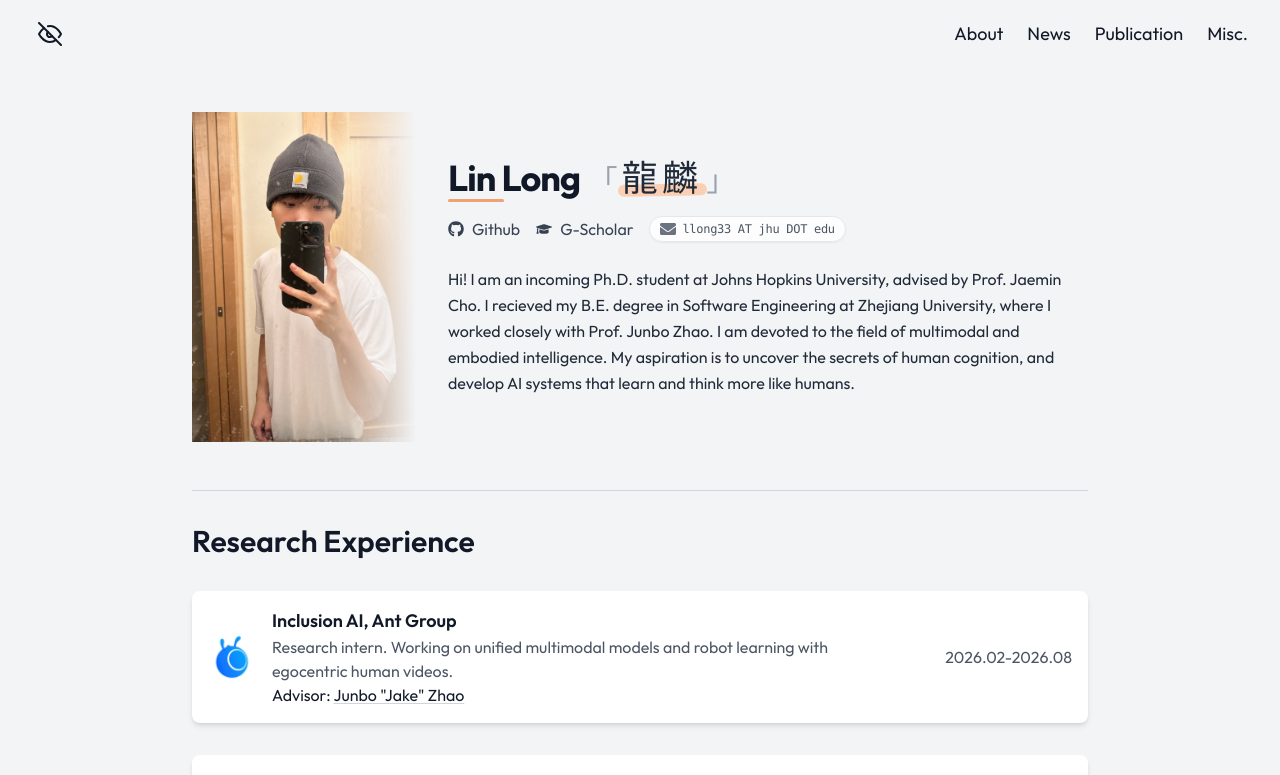
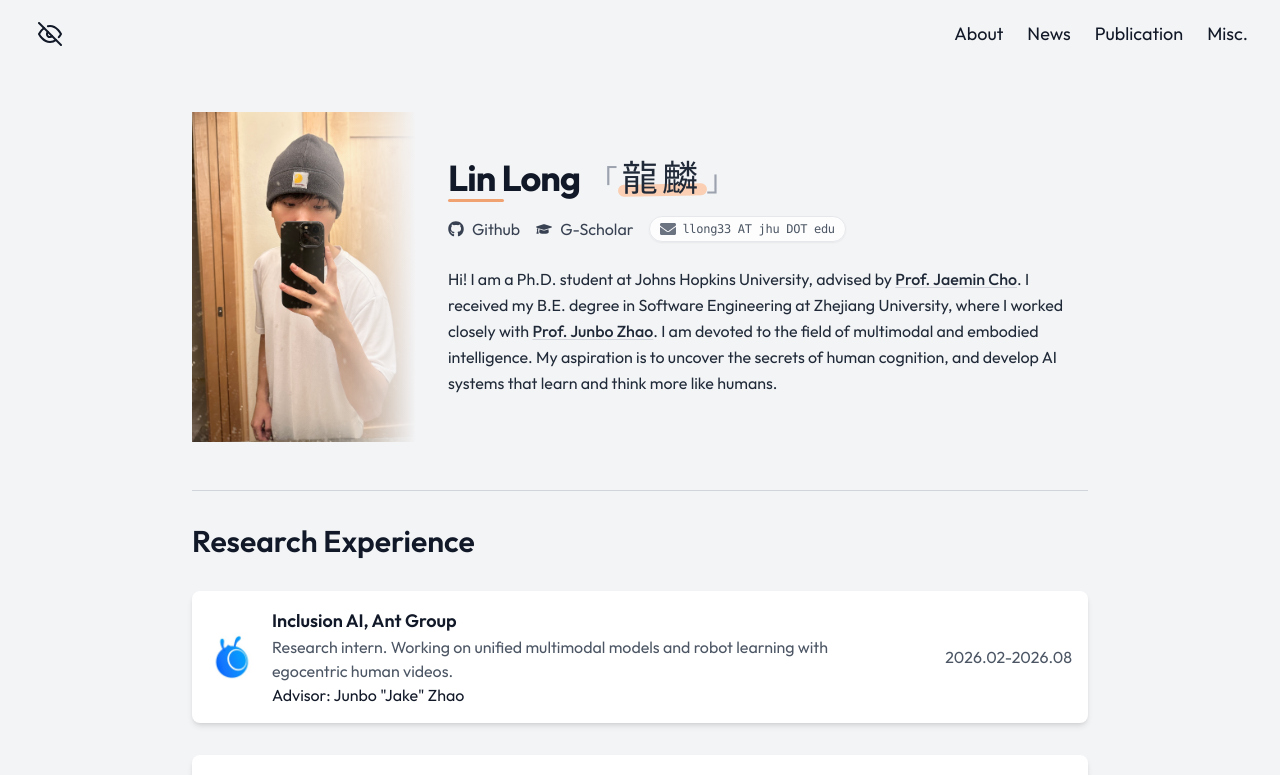
Before and after one commit to llong-cs/llong-cs.github.io, a Next.js app: page / in a window 1280 px wide. Shown: the top 775 px of the page. Built offline with nearby package versions, Linux system fonts and the light colour scheme; a web font is replaced by a local one.

Commit message:
move advisor links to bio

```diff
--- a/app/page.tsx
+++ b/app/page.tsx
@@ -43,6 +43,32 @@ const emojiRegex = /[\u{1F600}-\u{1F64F}\u{1F300}-\u{1F5FF}\u{1F680}-\u{1F6FF}\u
 
 function stripEmoji(text: string): string {
   return text.replace(emojiRegex, '').replace(/\s{2,}/g, ' ').trim();
+}
+
+const bioLinks: Record<string, string> = {
+  'Prof. Jaemin Cho': 'https://j-min.io/',
+  'Prof. Junbo Zhao': 'https://jzhao2024.github.io/',
+};
+
+function renderBio(text: string) {
+  const linkedNames = Object.keys(bioLinks);
+  const pattern = new RegExp(`(${linkedNames.map((name) => name.replace(/[.*+?^${}()|[\]\\]/g, '\\$&')).join('|')})`, 'g');
+
+  return text.split(pattern).map((part, index) => {
+    const link = bioLinks[part];
+
+    return link ? (
+      <a
+        key={`${part}-${index}`}
+        href={link}
+        target="_blank"
+        rel="noopener noreferrer"
+        className="font-medium underline decoration-gray-300 underline-offset-2 transition-colors duration-200 hover:text-[#e8844e] hover:decoration-[#f09a63]"
+      >
+        {part}
+      </a>
+    ) : part;
+  });
 }
 
 function EyeOpenIcon() {
@@ -96,24 +122,7 @@ function ExperienceCard({ experience }: { experience: Experience }) {
       <div className="flex-1 min-w-0">
         <h3 className="text-lg font-semibold">{experience.organization}</h3>
         <p className="text-base text-gray-600">{experience.role}</p>
-        <p className="text-base">
-          {experience.advisors.length > 1 ? 'Advisors' : 'Advisor'}:{' '}
-          {experience.advisors.map((advisor, index) => (
-            <span key={advisor.name}>
-              {index > 0 && ', '}
-              {advisor.link ? (
-                <a
-                  href={advisor.link}
-                  target="_blank"
-                  rel="noopener noreferrer"
-                  className="underline decoration-gray-300 underline-offset-2 transition-colors duration-200 hover:text-[#e8844e] hover:decoration-[#f09a63]"
-                >
-                  {advisor.name}
-                </a>
-              ) : advisor.name}
-            </span>
-          ))}
-        </p>
+        <p className="text-base">{experience.advisors.includes(',') ? 'Advisors' : 'Advisor'}: {experience.advisors}</p>
       </div>
       <p className="text-sm sm:text-base text-gray-600 sm:text-right sm:w-48 flex-shrink-0">{experience.period}</p>
     </div>
@@ -204,7 +213,7 @@ export default function Home() {
               </p>
             </div>
             <p className="mt-6 text-base text-gray-800 leading-relaxed">
-              {isColor ? intro.bio : stripEmoji(intro.bio)}
+              {renderBio(isColor ? intro.bio : stripEmoji(intro.bio))}
               {isColor && <><br />{intro.acknowledgement}</>}
             </p>
           </div>
--- a/data/experiences.ts
+++ b/data/experiences.ts
@@ -1,13 +1,8 @@
-export interface Advisor {
-  name: string;
-  link?: string;
-}
-
 export interface Experience {
   logo: string;
   organization: string;
   role: string;
-  advisors: Advisor[];
+  advisors: string;
   period: string;
 }
 
@@ -16,28 +11,21 @@ export const researchExperiences: Experience[] = [
     logo: "/images/antgroup-logo.jpeg",
     organization: "Inclusion AI, Ant Group",
     role: "Research intern. Working on unified multimodal models and robot learning with egocentric human videos.",
-    advisors: [
-      { name: "Junbo \"Jake\" Zhao", link: "https://jzhao2024.github.io/" }
-    ],
+    advisors: "Junbo \"Jake\" Zhao",
     period: "2026.02-2026.08"
   },
   {
     logo: "/images/uw-madison-logo.png",
     organization: "University of Wisconsin-Madison",
     role: "Visiting scholar at the Department of Computer Sciences.",
-    advisors: [
-      { name: "Sharon Li" }
-    ],
+    advisors: "Sharon Li",
     period: "2025.06-2026.01"
   },
   {
     logo: "/images/bytedance-logo.png",
     organization: "ByteDance Seed",
     role: "Research intern. Working on multimodal agent.",
-    advisors: [
-      { name: "Yuan Lin" },
-      { name: "Hang Li" }
-    ],
+    advisors: "Yuan Lin, Hang Li",
     period: "2024.12-2025.06"
   }
 ];
@@ -47,29 +35,21 @@ export const educationExperiences: Experience[] = [
     logo: "/images/jhu-logo.png",
     organization: "Johns Hopkins University",
     role: "Ph.D. in Computer Science, Whiting School of Engineering.",
-    advisors: [
-      { name: "Jaemin Cho", link: "https://j-min.io/" }
-    ],
+    advisors: "Jaemin Cho",
     period: "2026-Present"
   },
   {
     logo: "/images/zju-logo.png",
     organization: "Zhejiang University",
     role: "M.S. in Computer Science, College of Computer Science and Technology.",
-    advisors: [
-      { name: "Junbo \"Jake\" Zhao", link: "https://jzhao2024.github.io/" },
-      { name: "Haobo Wang" }
-    ],
+    advisors: "Junbo \"Jake\" Zhao, Haobo Wang",
     period: "2024-2026 (dropped out)"
   },
   {
     logo: "/images/zju-logo.png",
     organization: "Zhejiang University",
     role: "B.E. in Software Engineering, College of Computer Science and Technology.",
-    advisors: [
-      { name: "Junbo \"Jake\" Zhao", link: "https://jzhao2024.github.io/" },
-      { name: "Haobo Wang" }
-    ],
+    advisors: "Junbo \"Jake\" Zhao, Haobo Wang",
     period: "2020-2024"
   }
 ];
--- a/data/intro.ts
+++ b/data/intro.ts
@@ -6,6 +6,6 @@ export const intro = {
   github: "https://github.com/llong-cs",
   googleScholar: "https://scholar.google.com/citations?user=GdtXxoAAAAAJ",
   avatarPath: "/images/avatar.jpg",
-  bio: "Hi! I am an incoming Ph.D. student at Johns Hopkins University, advised by Prof. Jaemin Cho. I recieved my B.E. degree in Software Engineering at Zhejiang University, where I worked closely with Prof. Junbo Zhao. I am devoted to the field of multimodal and embodied intelligence. My aspiration is to uncover the secrets of human cognition, and develop AI systems that learn and think more like humans.",
+  bio: "Hi! I am a Ph.D. student at Johns Hopkins University, advised by Prof. Jaemin Cho. I received my B.E. degree in Software Engineering at Zhejiang University, where I worked closely with Prof. Junbo Zhao. I am devoted to the field of multimodal and embodied intelligence. My aspiration is to uncover the secrets of human cognition, and develop AI systems that learn and think more like humans.",
   acknowledgement: "Outside of academia, I am a big fan of art, design, and all kinds of competitive sports. I am also a sneaker head! 😋 Big shout out to my parents for always supporting me and being the greatest mom and dad of all time. 🩵"
 };
```
